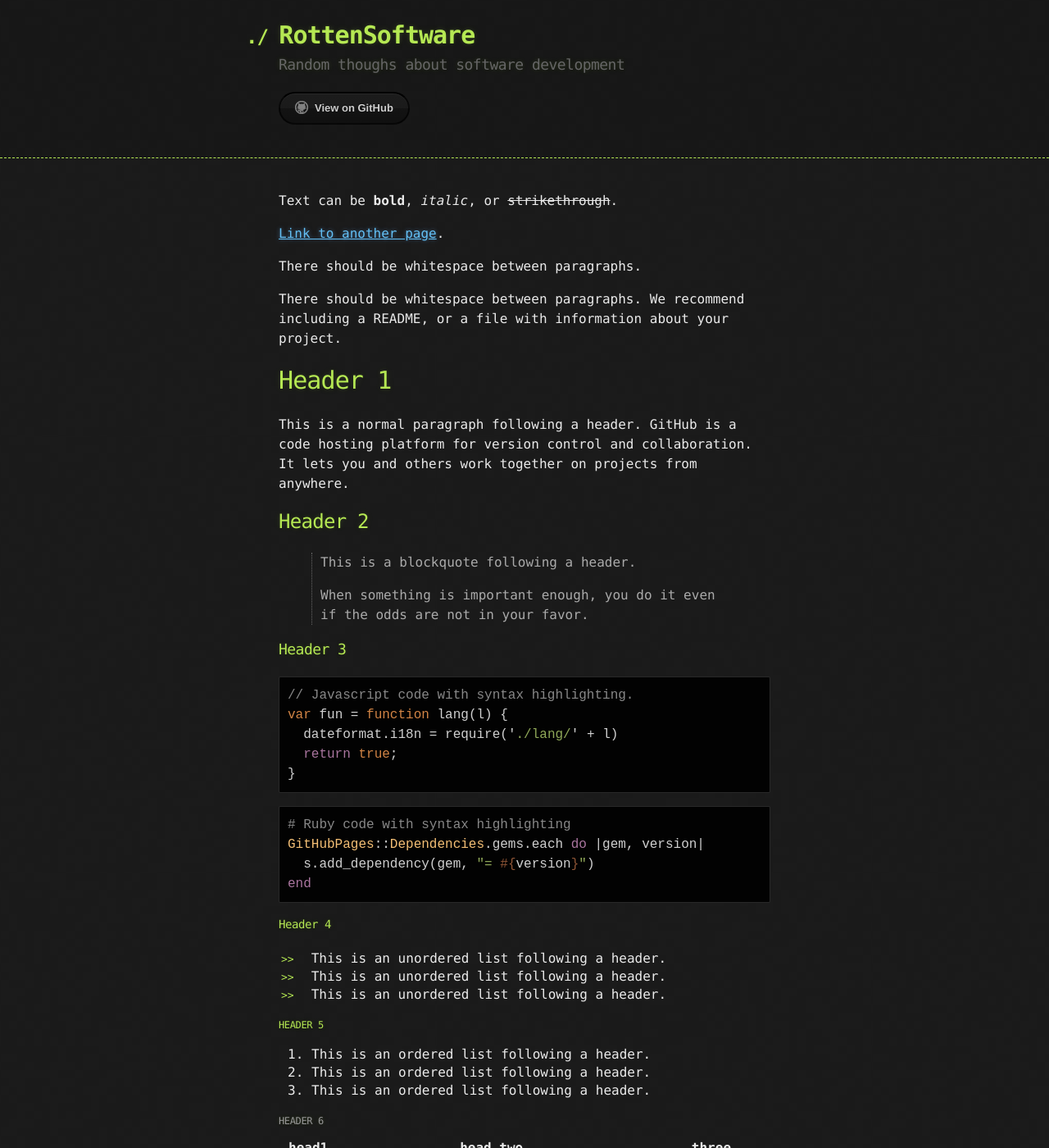
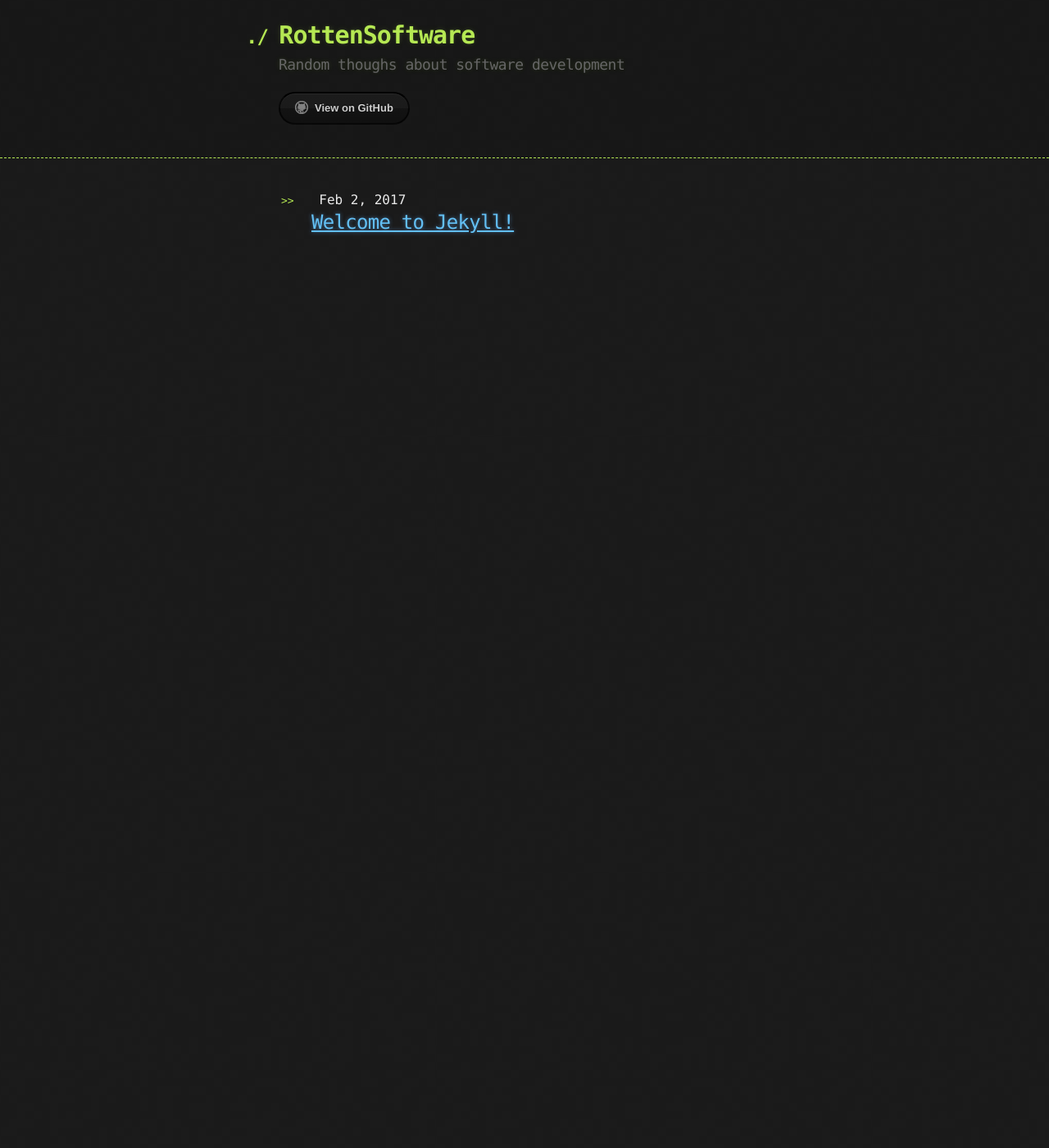
Before and after one commit to detfis/detfis.github.io, a Jekyll site: the page built from index.md, in a window 1280 px wide and 1400 px high. Shown: the whole window at 82% size. Built offline with Jekyll 4.4.1, drawn with Linux system fonts in a browser that asks for light colours; some of the changed text lies outside the part shown.

Commit message:
list all posts on index page

````diff
--- a/index.md
+++ b/index.md
@@ -2,6 +2,19 @@
 layout: default
 ---
 
+
+<ul class="post-list">
+  {% for post in site.posts %}
+    <li>
+      <span class="post-meta">{{ post.date | date: "%b %-d, %Y" }}</span>
+
+      <h2>
+        <a class="post-link" href="{{ post.url | relative_url }}">{{ post.title | escape }}</a>
+      </h2>
+    </li>
+  {% endfor %}
+</ul>
+<!--
 Text can be **bold**, _italic_, or ~~strikethrough~~.
 
 [Link to another page](another-page).
@@ -121,3 +134,4 @@ Long, single-line code blocks should not wrap. They should horizontally scroll i
 ```
 The final element.
 ```
+ -->
````
